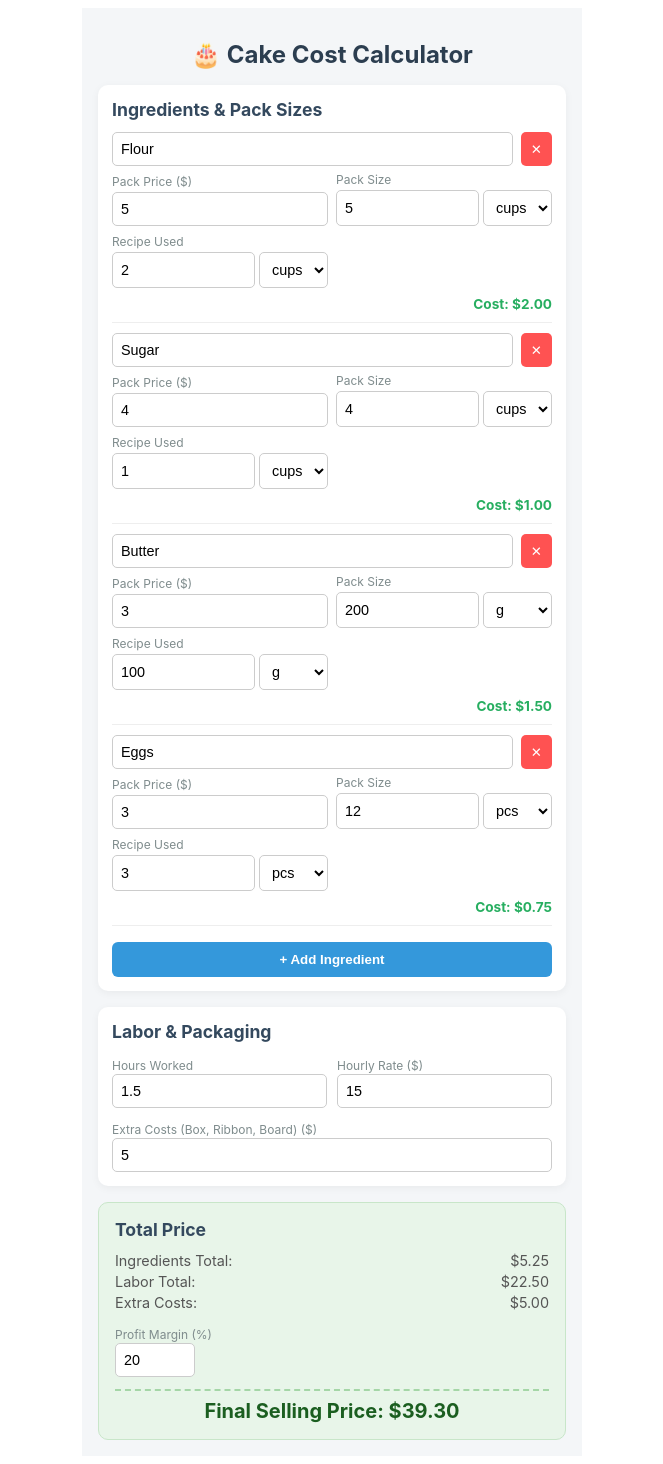
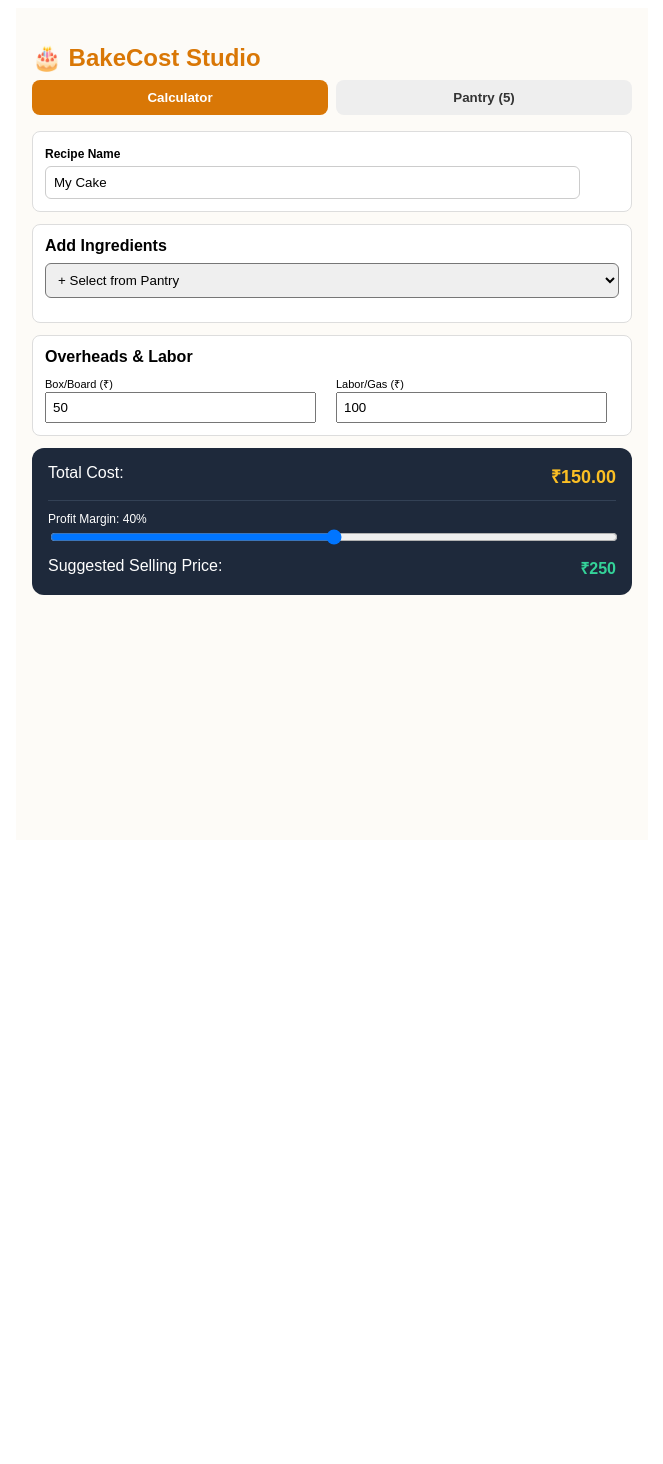
Before and after one commit to FR461/Cake-cost-calculator, a React (Create React App) app: page / in a window 1280 px wide. Shown: the whole page, without its empty margins (308-971 px from the left). After the commit the page ends 848 px from the top, so only its background shows below. Built offline with nearby package versions, Linux system fonts and the light colour scheme.

Commit message:
Update App.js

```diff
--- a/src/App.js
+++ b/src/App.js
@@ -1,339 +1,191 @@
-import React, { useState } from "react";
+import React, { useState, useEffect } from 'react';
+
+const defaultPantry = [
+  { id: '1', name: 'Cocoa Powder', price: 70, size: 100, unit: 'g' },
+  { id: '2', name: 'Flour (Maida)', price: 65, size: 1000, unit: 'g' },
+  { id: '3', name: 'Caster Sugar', price: 50, size: 1000, unit: 'g' },
+  { id: '4', name: 'Unsalted Butter', price: 275, size: 500, unit: 'g' },
+  { id: '5', name: 'Eggs', price: 90, size: 12, unit: 'pcs' }
+];
 
 export default function App() {
-  const [ingredients, setIngredients] = useState([
-    { name: "Flour", packCost: 5, packQty: 5, packUnit: "cups", usedQty: 2, usedUnit: "cups" },
-    { name: "Sugar", packCost: 4, packQty: 4, packUnit: "cups", usedQty: 1, usedUnit: "cups" },
-    { name: "Butter", packCost: 3, packQty: 200, packUnit: "g", usedQty: 100, usedUnit: "g" },
-    { name: "Eggs", packCost: 3, packQty: 12, packUnit: "pcs", usedQty: 3, usedUnit: "pcs" },
-  ]);
+  const [tab, setTab] = useState('calc');
+  const [pantry, setPantry] = useState(() => {
+    const s = localStorage.getItem('cake_pantry');
+    return s ? JSON.parse(s) : defaultPantry;
+  });
 
-  const [laborHours, setLaborHours] = useState(1.5);
-  const [hourlyRate, setHourlyRate] = useState(15);
-  const [overhead, setOverhead] = useState(5);
-  const [profitMargin, setProfitMargin] = useState(20);
+  // Pantry Form
+  const [name, setName] = useState('');
+  const [price, setPrice] = useState('');
+  const [size, setSize] = useState('');
+  const [unit, setUnit] = useState('cups');
 
-  const addIngredient = () => {
-    setIngredients([
-      ...ingredients,
-      { name: "", packCost: 0, packQty: 0, packUnit: "cups", usedQty: 0, usedUnit: "cups" },
-    ]);
+  // Recipe State
+  const [recipeName, setRecipeName] = useState('My Cake');
+  const [items, setItems] = useState([]);
+  const [packaging, setPackaging] = useState(50);
+  const [labor, setLabor] = useState(100);
+  const [margin, setMargin] = useState(40);
+
+  useEffect(() => {
+    localStorage.setItem('cake_pantry', JSON.stringify(pantry));
+  }, [pantry]);
+
+  const addPantryItem = (e) => {
+    e.preventDefault();
+    if (!name || !price || !size) return;
+    setPantry([...pantry, { id: Date.now().toString(), name, price: +price, size: +size, unit }]);
+    setName(''); setPrice(''); setSize('');
   };
 
-  const updateIngredient = (index, field, value) => {
-    const updated = [...ingredients];
-    updated[index][field] = value;
-    setIngredients(updated);
+  const deletePantryItem = (id) => {
+    setPantry(pantry.filter(i => i.id !== id));
+    setItems(items.filter(i => i.pantryId !== id));
   };
 
-  const removeIngredient = (index) => {
-    setIngredients(ingredients.filter((_, i) => i !== index));
+  const addRecipeItem = (pantryId) => {
+    if (!pantryId || items.some(i => i.pantryId === pantryId)) return;
+    setItems([...items, { pantryId, used: 1 }]);
   };
 
-  // Calculate actual ingredient cost based on package size and amount used
-  const calculateIngredientCost = (item) => {
-    const cost = parseFloat(item.packCost) || 0;
-    const packQty = parseFloat(item.packQty) || 0;
-    const usedQty = parseFloat(item.usedQty) || 0;
-
-    if (packQty <= 0) return 0;
-    return (cost / packQty) * usedQty;
+  const updateUsed = (pantryId, val) => {
+    setItems(items.map(i => i.pantryId === pantryId ? { ...i, used: parseFloat(val) || 0 } : i));
   };
 
-  const totalIngredientsCost = ingredients.reduce(
-    (sum, item) => sum + calculateIngredientCost(item),
-    0
-  );
+  const removeRecipeItem = (pantryId) => {
+    setItems(items.filter(i => i.pantryId !== pantryId));
+  };
 
-  const totalLaborCost = (parseFloat(laborHours) || 0) * (parseFloat(hourlyRate) || 0);
-  const totalOverhead = parseFloat(overhead) || 0;
-  const subtotal = totalIngredientsCost + totalLaborCost + totalOverhead;
-  const totalCost = subtotal + subtotal * ((parseFloat(profitMargin) || 0) / 100);
+  // Calculations
+  const calcItemCost = (pantryId, used) => {
+    const item = pantry.find(p => p.id === pantryId);
+    if (!item || item.size === 0) return 0;
+    return (item.price / item.size) * (used || 0);
+  };
 
-  const unitOptions = (
-    <>
-      <option value="cups">cups</option>
-      <option value="cup">cup</option>
-      <option value="g">g</option>
-      <option value="kg">kg</option>
-      <option value="ml">ml</option>
-      <option value="l">l</option>
-      <option value="pcs">pcs</option>
-      <option value="tbsp">tbsp</option>
-      <option value="tsp">tsp</option>
-    </>
-  );
+  const ingSubtotal = items.reduce((sum, i) => sum + calcItemCost(i.pantryId, i.used), 0);
+  const totalCost = ingSubtotal + (+packaging || 0) + (+labor || 0);
+  const suggestedPrice = margin < 100 ? totalCost / (1 - margin / 100) : totalCost;
 
   return (
-    <div style={styles.container}>
-      <h1 style={styles.title}>🎂 Cake Cost Calculator</h1>
+    <div style={{ padding: '16px', fontFamily: 'sans-serif', maxWidth: '600px', margin: '0 auto', background: '#fdfbf7', minHeight: '100vh' }}>
+      <h2 style={{ color: '#d97706', marginBottom: '8px' }}>🎂 BakeCost Studio</h2>
 
-      {/* Ingredients Section */}
-      <div style={styles.card}>
-        <h2 style={styles.sectionHeader}>Ingredients & Pack Sizes</h2>
-        {ingredients.map((item, index) => (
-          <div key={index} style={styles.rowContainer}>
-            <div style={styles.rowTop}>
-              <input
-                type="text"
-                placeholder="Ingredient Name"
-                value={item.name}
-                onChange={(e) => updateIngredient(index, "name", e.target.value)}
-                style={{ ...styles.input, flex: 2 }}
-              />
-              <button onClick={() => removeIngredient(index)} style={styles.deleteBtn}>
-                ✕
-              </button>
+      {/* Navigation */}
+      <div style={{ display: 'flex', gap: '8px', marginBottom: '16px' }}>
+        <button onClick={() => setTab('calc')} style={{ flex: 1, padding: '10px', background: tab === 'calc' ? '#d97706' : '#eee', color: tab === 'calc' ? '#fff' : '#333', border: 'none', borderRadius: '8px', fontWeight: 'bold' }}>Calculator</button>
+        <button onClick={() => setTab('pantry')} style={{ flex: 1, padding: '10px', background: tab === 'pantry' ? '#d97706' : '#eee', color: tab === 'pantry' ? '#fff' : '#333', border: 'none', borderRadius: '8px', fontWeight: 'bold' }}>Pantry ({pantry.length})</button>
+      </div>
+
+      {tab === 'calc' && (
+        <div>
+          <div style={{ background: '#fff', padding: '12px', borderRadius: '8px', marginBottom: '12px', border: '1px solid #ddd' }}>
+            <label style={{ fontSize: '12px', fontWeight: 'bold' }}>Recipe Name</label>
+            <input value={recipeName} onChange={e => setRecipeName(e.target.value)} style={{ width: '90%', padding: '8px', marginTop: '4px', borderRadius: '6px', border: '1px solid #ccc' }} />
+          </div>
+
+          {/* Add Ingredient Dropdown */}
+          <div style={{ background: '#fff', padding: '12px', borderRadius: '8px', marginBottom: '12px', border: '1px solid #ddd' }}>
+            <h4 style={{ margin: '0 0 8px 0' }}>Add Ingredients</h4>
+            <select onChange={e => { addRecipeItem(e.target.value); e.target.value = ''; }} style={{ width: '100%', padding: '8px', borderRadius: '6px' }}>
+              <option value="">+ Select from Pantry</option>
+              {pantry.map(i => <option key={i.id} value={i.id}>{i.name} ({i.unit})</option>)}
+            </select>
+
+            <div style={{ marginTop: '12px' }}>
+              {items.map(i => {
+                const item = pantry.find(p => p.id === i.pantryId);
+                if (!item) return null;
+                const cost = calcItemCost(i.pantryId, i.used);
+                return (
+                  <div key={i.pantryId} style={{ display: 'flex', alignItems: 'center', justifyContent: 'space-between', background: '#f9f9f9', padding: '8px', marginBottom: '6px', borderRadius: '6px', fontSize: '14px' }}>
+                    <div style={{ flex: 1 }}>
+                      <strong>{item.name}</strong>
+                      <div style={{ fontSize: '11px', color: '#666' }}>₹{item.price} per {item.size} {item.unit}</div>
+                    </div>
+                    <div>
+                      Using: <input type="number" value={i.used} onChange={e => updateUsed(i.pantryId, e.target.value)} style={{ width: '50px', padding: '4px' }} /> {item.unit}
+                    </div>
+                    <div style={{ width: '60px', textAlign: 'right', fontWeight: 'bold', color: '#d97706' }}>
+                      ₹{cost.toFixed(1)}
+                    </div>
+                    <button onClick={() => removeRecipeItem(i.pantryId)} style={{ marginLeft: '6px', background: 'none', border: 'none', color: 'red' }}>✕</button>
+                  </div>
+                );
+              })}
             </div>
+          </div>
 
-            <div style={styles.rowDetails}>
-              {/* Pack Details */}
-              <div style={styles.fieldGroup}>
-                <label style={styles.label}>Pack Price ($)</label>
-                <input
-                  type="number"
-                  value={item.packCost || ""}
-                  onChange={(e) => updateIngredient(index, "packCost", e.target.value)}
-                  style={styles.input}
-                />
+          {/* Overheads */}
+          <div style={{ background: '#fff', padding: '12px', borderRadius: '8px', marginBottom: '12px', border: '1px solid #ddd' }}>
+            <h4 style={{ margin: '0 0 8px 0' }}>Overheads & Labor</h4>
+            <div style={{ display: 'flex', gap: '8px' }}>
+              <div style={{ flex: 1 }}>
+                <label style={{ fontSize: '11px' }}>Box/Board (₹)</label>
+                <input type="number" value={packaging} onChange={e => setPackaging(+e.target.value)} style={{ width: '90%', padding: '6px' }} />
               </div>
-
-              <div style={styles.fieldGroup}>
-                <label style={styles.label}>Pack Size</label>
-                <div style={{ display: "flex", gap: "4px" }}>
-                  <input
-                    type="number"
-                    value={item.packQty || ""}
-                    onChange={(e) => updateIngredient(index, "packQty", e.target.value)}
-                    style={{ ...styles.input, flex: 1 }}
-                  />
-                  <select
-                    value={item.packUnit}
-                    onChange={(e) => updateIngredient(index, "packUnit", e.target.value)}
-                    style={styles.select}
-                  >
-                    {unitOptions}
-                  </select>
-                </div>
-              </div>
-
-              {/* Recipe Used Details */}
-              <div style={styles.fieldGroup}>
-                <label style={styles.label}>Recipe Used</label>
-                <div style={{ display: "flex", gap: "4px" }}>
-                  <input
-                    type="number"
-                    value={item.usedQty || ""}
-                    onChange={(e) => updateIngredient(index, "usedQty", e.target.value)}
-                    style={{ ...styles.input, flex: 1 }}
-                  />
-                  <select
-                    value={item.usedUnit}
-                    onChange={(e) => updateIngredient(index, "usedUnit", e.target.value)}
-                    style={styles.select}
-                  >
-                    {unitOptions}
-                  </select>
-                </div>
-              </div>
-
-              <div style={styles.costBadge}>
-                Cost: ${calculateIngredientCost(item).toFixed(2)}
+              <div style={{ flex: 1 }}>
+                <label style={{ fontSize: '11px' }}>Labor/Gas (₹)</label>
+                <input type="number" value={labor} onChange={e => setLabor(+e.target.value)} style={{ width: '90%', padding: '6px' }} />
               </div>
             </div>
           </div>
-        ))}
 
-        <button onClick={addIngredient} style={styles.addBtn}>
-          + Add Ingredient
-        </button>
-      </div>
+          {/* Summary Box */}
+          <div style={{ background: '#1e293b', color: '#fff', padding: '16px', borderRadius: '12px' }}>
+            <div style={{ display: 'flex', justifyContent: 'space-between', marginBottom: '12px' }}>
+              <span>Total Cost:</span>
+              <strong style={{ fontSize: '18px', color: '#fbbf24' }}>₹{totalCost.toFixed(2)}</strong>
+            </div>
 
-      {/* Labor & Extra Costs Section */}
-      <div style={styles.card}>
-        <h2 style={styles.sectionHeader}>Labor & Packaging</h2>
-        <div style={{ display: "flex", gap: "10px", marginBottom: "10px" }}>
-          <div style={{ flex: 1 }}>
-            <label style={styles.label}>Hours Worked</label>
-            <input
-              type="number"
-              value={laborHours || ""}
-              onChange={(e) => setLaborHours(e.target.value)}
-              style={styles.input}
-            />
-          </div>
-          <div style={{ flex: 1 }}>
-            <label style={styles.label}>Hourly Rate ($)</label>
-            <input
-              type="number"
-              value={hourlyRate || ""}
-              onChange={(e) => setHourlyRate(e.target.value)}
-              style={styles.input}
-            />
+            <div style={{ borderTop: '1px solid #334155', paddingTop: '8px' }}>
+              <label style={{ fontSize: '12px' }}>Profit Margin: {margin}%</label>
+              <input type="range" min="0" max="80" value={margin} onChange={e => setMargin(+e.target.value)} style={{ width: '100%' }} />
+              <div style={{ display: 'flex', justifyContent: 'space-between', marginTop: '8px' }}>
+                <span>Suggested Selling Price:</span>
+                <strong style={{ color: '#34d399', fontSize: '16px' }}>₹{suggestedPrice.toFixed(0)}</strong>
+              </div>
+            </div>
           </div>
         </div>
+      )}
 
+      {tab === 'pantry' && (
         <div>
-          <label style={styles.label}>Extra Costs (Box, Ribbon, Board) ($)</label>
-          <input
-            type="number"
-            value={overhead || ""}
-            onChange={(e) => setOverhead(e.target.value)}
-            style={styles.input}
-          />
+          <form onSubmit={addPantryItem} style={{ background: '#fff', padding: '12px', borderRadius: '8px', marginBottom: '16px', border: '1px solid #ddd' }}>
+            <h4>Add New Ingredient</h4>
+            <input placeholder="Name (e.g. Cocoa)" value={name} onChange={e => setName(e.target.value)} style={{ width: '90%', padding: '8px', marginBottom: '6px' }} required />
+            <div style={{ display: 'flex', gap: '6px', marginBottom: '6px' }}>
+              <input placeholder="Price (₹)" type="number" value={price} onChange={e => setPrice(e.target.value)} style={{ width: '40%', padding: '8px' }} required />
+              <input placeholder="Pack Size" type="number" value={size} onChange={e => setSize(e.target.value)} style={{ width: '30%', padding: '8px' }} required />
+              <select value={unit} onChange={e => setUnit(e.target.value)} style={{ padding: '8px', width: '30%' }}>
+                <option value="cups">cups</option>
+                <option value="cup">cup</option>
+                <option value="g">g</option>
+                <option value="kg">kg</option>
+                <option value="ml">ml</option>
+                <option value="pcs">pcs</option>
+                <option value="tbsp">tbsp</option>
+                <option value="tsp">tsp</option>
+              </select>
+            </div>
+            <button type="submit" style={{ width: '100%', padding: '10px', background: '#d97706', color: '#fff', border: 'none', borderRadius: '6px', fontWeight: 'bold' }}>+ Save to Pantry</button>
+          </form>
+
+          <div>
+            {pantry.map(i => (
+              <div key={i.id} style={{ display: 'flex', justifyContent: 'space-between', alignItems: 'center', background: '#fff', padding: '10px', marginBottom: '6px', borderRadius: '6px', border: '1px solid #eee' }}>
+                <div>
+                  <strong>{i.name}</strong>
+                  <div style={{ fontSize: '12px', color: '#666' }}>₹{i.price} for {i.size} {i.unit} (₹{(i.price/i.size).toFixed(2)}/{i.unit})</div>
+                </div>
+                <button onClick={() => deletePantryItem(i.id)} style={{ background: '#fee2e2', color: '#dc2626', border: 'none', padding: '6px 10px', borderRadius: '4px' }}>Delete</button>
+              </div>
+            ))}
+          </div>
         </div>
-      </div>
-
-      {/* Final Cost Summary */}
-      <div style={styles.summaryCard}>
-        <h2 style={styles.sectionHeader}>Total Price</h2>
-
-        <div style={styles.summaryRow}>
-          <span>Ingredients Total:</span>
-          <span>${totalIngredientsCost.toFixed(2)}</span>
-        </div>
-        <div style={styles.summaryRow}>
-          <span>Labor Total:</span>
-          <span>${totalLaborCost.toFixed(2)}</span>
-        </div>
-        <div style={styles.summaryRow}>
-          <span>Extra Costs:</span>
-          <span>${totalOverhead.toFixed(2)}</span>
-        </div>
-
-        <div style={{ margin: "12px 0" }}>
-          <label style={styles.label}>Profit Margin (%)</label>
-          <input
-            type="number"
-            value={profitMargin}
-            onChange={(e) => setProfitMargin(e.target.value)}
-            style={{ ...styles.input, width: "80px", display: "block" }}
-          />
-        </div>
-
-        <div style={styles.finalTotal}>
-          Final Selling Price: ${totalCost.toFixed(2)}
-        </div>
-      </div>
+      )}
     </div>
   );
 }
-
-const styles = {
-  container: {
-    maxWidth: "500px",
-    margin: "0 auto",
-    padding: "16px",
-    fontFamily: "-apple-system, BlinkMacSystemFont, 'Segoe UI', Roboto, sans-serif",
-    backgroundColor: "#f4f6f8",
-    minHeight: "100vh",
-    boxSizing: "border-box",
-  },
-  title: {
-    textAlign: "center",
-    fontSize: "1.5rem",
-    color: "#2c3e50",
-    marginBottom: "16px",
-  },
-  card: {
-    backgroundColor: "#ffffff",
-    borderRadius: "10px",
-    padding: "14px",
-    marginBottom: "16px",
-    boxShadow: "0 2px 8px rgba(0,0,0,0.05)",
-  },
-  summaryCard: {
-    backgroundColor: "#e8f5e9",
-    borderRadius: "10px",
-    padding: "16px",
-    border: "1px solid #c8e6c9",
-  },
-  sectionHeader: {
-    fontSize: "1.1rem",
-    marginTop: 0,
-    marginBottom: "12px",
-    color: "#34495e",
-  },
-  rowContainer: {
-    borderBottom: "1px solid #eee",
-    paddingBottom: "10px",
-    marginBottom: "10px",
-  },
-  rowTop: {
-    display: "flex",
-    gap: "8px",
-    marginBottom: "6px",
-  },
-  rowDetails: {
-    display: "grid",
-    gridTemplateColumns: "1fr 1fr",
-    gap: "8px",
-    alignItems: "end",
-  },
-  fieldGroup: {
-    display: "flex",
-    flexDirection: "column",
-  },
-  label: {
-    fontSize: "0.75rem",
-    color: "#7f8c8d",
-    marginBottom: "3px",
-  },
-  input: {
-    padding: "8px",
-    borderRadius: "5px",
-    border: "1px solid #ccc",
-    fontSize: "0.9rem",
-    boxSizing: "border-box",
-    width: "100%",
-  },
-  select: {
-    padding: "8px",
-    borderRadius: "5px",
-    border: "1px solid #ccc",
-    fontSize: "0.9rem",
-    backgroundColor: "#fff",
-  },
-  deleteBtn: {
-    background: "#ff5252",
-    color: "#fff",
-    border: "none",
-    borderRadius: "5px",
-    padding: "0 10px",
-    cursor: "pointer",
-  },
-  addBtn: {
-    width: "100%",
-    padding: "10px",
-    backgroundColor: "#3498db",
-    color: "#fff",
-    border: "none",
-    borderRadius: "6px",
-    fontWeight: "bold",
-    cursor: "pointer",
-    marginTop: "6px",
-  },
-  costBadge: {
-    gridColumn: "span 2",
-    textAlign: "right",
-    fontSize: "0.85rem",
-    fontWeight: "bold",
-    color: "#27ae60",
-  },
-  summaryRow: {
-    display: "flex",
-    justifyContent: "space-between",
-    fontSize: "0.9rem",
-    marginBottom: "4px",
-    color: "#555",
-  },
-  finalTotal: {
-    fontSize: "1.25rem",
-    fontWeight: "bold",
-    color: "#1b5e20",
-    textAlign: "center",
-    marginTop: "12px",
-    paddingTop: "8px",
-    borderTop: "2px dashed #a5d6a7",
-  },
-};
```
